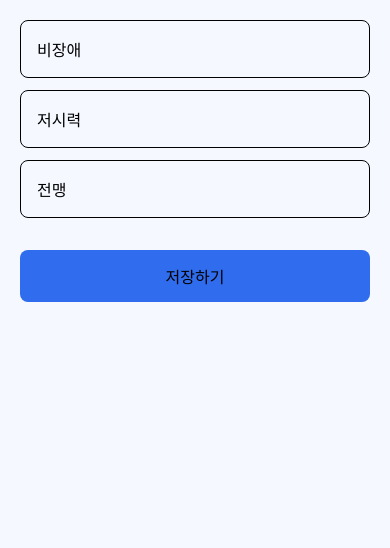
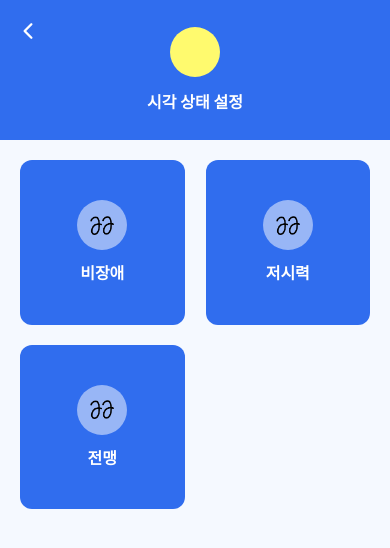
Before and after one commit to Forzzle/Ambby_FE, a React Native app: screen /VisionSetting in a window 390 px wide. Shown: the top 548 px of the page. Built offline with nearby package versions, Linux system fonts and the light colour scheme; what react-native-sound would draw is missing.

Commit message:
ui: 설정 페이지 피그마 디자인 적용

```diff
--- a/src/components/detailTabView/DetailTabView.jsx
+++ b/src/components/detailTabView/DetailTabView.jsx
@@ -61,7 +61,7 @@ const getStyles = theme =>
   StyleSheet.create({
     container: {
       flex: 1,
-      marginBottom: 150,
+      marginBottom: 120,
       backgroundColor: theme.colors.background,
       borderTopWidth: 1,
       borderTopColor: theme.colors.secondary,
--- a/src/components/detailTabView/InfoTab.jsx
+++ b/src/components/detailTabView/InfoTab.jsx
@@ -104,7 +104,7 @@ const getStyles = theme =>
     },
     tabs: {
       flexDirection: 'row',
-      marginBottom: 16,
+      marginBottom: 10,
       flexWrap: 'wrap',
     },
     tabButton: {
@@ -128,11 +128,11 @@ const getStyles = theme =>
       fontWeight: 'bold',
     },
     infoBox: {
-      flex: 1,
+      // flex: 1,
     },
     item: {
-      marginBottom: 12,
-      padding: 10,
+      marginBottom: 20,
+      // padding: 10,
       borderRadius: 6,
     },
     label: {
--- a/src/components/detailTabView/ReviewTab.jsx
+++ b/src/components/detailTabView/ReviewTab.jsx
@@ -34,7 +34,7 @@ const getStyles = theme =>
       body: {
         color: theme.colors.textPrimary,
         fontSize: 16,
-        lineHeight: 22,
+        lineHeight: 20,
       },
     },
   });
--- a/src/pages/BookMarkPage.jsx
+++ b/src/pages/BookMarkPage.jsx
@@ -74,7 +74,7 @@ const BookMarkPage = () => {
         contentContainerStyle={{paddingBottom: 20}}
         ListFooterComponent={renderFooter}
         ListEmptyComponent={
-          <Text style={styles.empty}>북마크된 장소가 없습니다.</Text>
+          <Text style={styles.emptyText}>북마크된 장소가 없습니다.</Text>
         }
       />
     </View>
@@ -105,4 +105,10 @@ const getStyles = theme =>
       fontWeight: 'bold',
       color: theme.colors.primary,
     },
+    emptyText: {
+      color: theme.colors.primary,
+      textAlign: 'center',
+      marginTop: 100,
+      justifyContent: 'center',
+    },
   });
--- a/src/pages/RoutePlanPage.jsx
+++ b/src/pages/RoutePlanPage.jsx
@@ -22,7 +22,11 @@ const RoutePlanPage = () => {
       {isLoading && <FullScreenLoader isBlur={true} />}
       <Header height={140} icon={icons.route} title={'여행 추가 페이지'} />
       {places.length === 0 ? (
-        <Text style={styles.emptyText}>아직 선택한 장소가 없습니다.</Text>
+        <Text style={styles.emptyText}>
+          {
+            '아직 선택한 장소가 없습니다.\n 장소를 저장해두고 최적 경로를 알아보세요.'
+          }
+        </Text>
       ) : (
         <FlatList
           data={places}
@@ -37,13 +41,14 @@ const RoutePlanPage = () => {
           contentContainerStyle={styles.listContainer}
         />
       )}
+      <View style={places.length === 0 && {margin: 'auto'}} />
       <RouteRequestButton
         onSuccess={data => {
           setRouteResult(data);
           setModalVisible(true);
         }}
         disabled={places.length === 0}
-        setIsLoading={setIsLoading} // 전달
+        setIsLoading={setIsLoading}
       />
       <RouteResultModal
         visible={modalVisible}
@@ -64,9 +69,10 @@ const getStyles = theme =>
     },
 
     emptyText: {
-      color: theme.colors.text,
+      color: theme.colors.primary,
       textAlign: 'center',
-      marginTop: 20,
+      marginTop: 100,
+      justifyContent: 'center',
     },
     listContainer: {
       paddingBottom: 40,
--- a/src/pages/SearchResultPage.jsx
+++ b/src/pages/SearchResultPage.jsx
@@ -80,7 +80,7 @@ const SearchResultPage = ({route}) => {
 
   return (
     <View style={styles.container}>
-      <Header />
+      <Header height={40} />
       <View style={styles.inputContainer}>
         <Pressable style={styles.iconWrapper} onPress={handleSearch}>
           <Image style={styles.icon} source={icons.search} />
@@ -147,7 +147,6 @@ const getStyles = theme =>
       borderRadius: 25,
       alignItems: 'center',
       justifyContent: 'center',
-      marginBottom: 12,
     },
     icon: {
       width: 32,
@@ -156,7 +155,7 @@ const getStyles = theme =>
       tintColor: theme.colors.primary,
     },
     input: {
-      margin: 20,
+      margin: 10,
       fontSize: 16,
       textAlign: 'center',
       color: theme.colors.textOnPrimary,
--- a/src/pages/SettingPage.jsx
+++ b/src/pages/Setting/SettingPage.jsx
@@ -1,9 +1,9 @@
 import React from 'react';
 import {Text, View, StyleSheet, TouchableOpacity, Image} from 'react-native';
 import {useNavigation} from '@react-navigation/native';
-import {useTheme} from '../contexts/themeContext';
-import {useAutoPlay} from '../contexts/AutoPlayContext'; // AutoPlay context import
-import icons from '../constants/icons';
+import {useTheme} from '../../contexts/themeContext';
+import {useAutoPlay} from '../../contexts/AutoPlayContext'; // AutoPlay context import
+import icons from '../../constants/icons';
 
 const SettingPage = () => {
   const navigation = useNavigation();
--- a/src/pages/ThemeSettingPage.jsx
+++ b/src/pages/Setting/ThemeSettingPage.jsx
@@ -7,15 +7,13 @@ import {
   Image,
   Modal,
 } from 'react-native';
-import {useNavigation} from '@react-navigation/native';
-import {useTheme} from '../contexts/themeContext';
-import Header from '../components/Header';
-import icons from '../constants/icons';
+
+import {useTheme} from '../../contexts/themeContext';
+import Header from '../../components/Header';
+import icons from '../../constants/icons';
 
 const ThemeSettingPage = () => {
-  const navigation = useNavigation();
   const {setThemeByKey, themeKey, themes, descriptions} = useTheme();
-  const {theme} = useTheme();
 
   const [modalVisible, setModalVisible] = useState(false);
   const [modalContent, setModalContent] = useState('');
--- /dev/null
+++ b/src/pages/Setting/VisionSettingPage.jsx
@@ -0,0 +1,99 @@
+import React from 'react';
+import {View, Text, TouchableOpacity, StyleSheet, Image} from 'react-native';
+import {useVision} from '../../contexts/visionContext';
+import {useTheme} from '../../contexts/themeContext';
+import Header from '../../components/Header';
+import icons from '../../constants/icons';
+
+const visionOptions = [
+  {key: '비장애', label: '비장애'},
+  {key: '저시력', label: '저시력'},
+  {key: '전맹', label: '전맹'},
+];
+
+const VisionSettingPage = () => {
+  const {theme} = useTheme();
+  const {visionMode, updateVisionMode} = useVision();
+  const styles = getStyles(theme);
+
+  const handleSelect = async option => {
+    await updateVisionMode(option);
+  };
+
+  return (
+    <View style={styles.container}>
+      <Header title={'시각 상태 설정'} icon={'none'} height={140} />
+
+      <View style={styles.gridContainer}>
+        {visionOptions.map(option => {
+          const isSelected = visionMode === option.key;
+          return (
+            <TouchableOpacity
+              key={option.key}
+              style={[
+                styles.button,
+                {backgroundColor: theme.colors.primary},
+                isSelected && styles.selectedBorder,
+              ]}
+              onPress={() => handleSelect(option.key)}>
+              <View style={styles.iconWrapper}>
+                <Image style={styles.icon} source={icons.visionSetting} />
+              </View>
+              <Text style={styles.label}>{option.label}</Text>
+            </TouchableOpacity>
+          );
+        })}
+      </View>
+    </View>
+  );
+};
+
+export default VisionSettingPage;
+
+// 🔥 스타일
+const getStyles = theme =>
+  StyleSheet.create({
+    container: {
+      flex: 1,
+      backgroundColor: theme.colors.background,
+    },
+    gridContainer: {
+      flexDirection: 'row',
+      flexWrap: 'wrap',
+      justifyContent: 'space-between', // <-- 좌우 여백 균등하게
+      paddingHorizontal: 20, // <-- 양옆 패딩
+      marginTop: 20,
+    },
+    button: {
+      width: '47%', // <-- 2열, 살짝 간격 있게
+      aspectRatio: 1, // 정사각형
+      borderRadius: 12,
+      alignItems: 'center',
+      justifyContent: 'center',
+      marginBottom: 20,
+    },
+    selectedBorder: {
+      borderWidth: 3,
+      borderColor: theme.colors.secondary, // 선택 시 secondary 색 테두리
+    },
+    iconWrapper: {
+      width: 50,
+      height: 50,
+      borderRadius: 25,
+      backgroundColor: '#ffffff80',
+      justifyContent: 'center',
+      alignItems: 'center',
+      marginBottom: 10,
+    },
+    icon: {
+      width: 24,
+      height: 24,
+      resizeMode: 'contain',
+      tintColor: '#000',
+    },
+    label: {
+      fontSize: 16,
+      fontWeight: 'bold',
+      color: theme.colors.textOnPrimary,
+    },
+  });
--- a/src/pages/VisionSettingPage.jsx
+++ /dev/null
@@ -1,88 +0,0 @@
-import React, {useState} from 'react';
-import {View, Text, TouchableOpacity, StyleSheet} from 'react-native';
-import {useVision} from '../contexts/visionContext';
-import {useNavigation} from '@react-navigation/native';
-import {useTheme} from '../contexts/themeContext';
-
-const visionOptions = ['비장애', '저시력', '전맹'];
-
-const VisionSettingPage = () => {
-  const {theme} = useTheme();
-  const {visionMode, updateVisionMode} = useVision(); //context로 관리
-  const [selected, setSelected] = useState(visionMode);
-  const navigation = useNavigation();
-
-  const saveSelection = async () => {
-    if (selected) {
-      await updateVisionMode(selected);
-      // navigation.navigate('Search');
-    }
-  };
-
-  return (
-    <View
-      style={[styles.container, {backgroundColor: theme.colors.background}]}>
-      {visionOptions.map(option => (
-        <TouchableOpacity
-          key={option}
-          style={[
-            styles.option,
-            {borderColor: theme.colors.border},
-            selected === option && styles.selectedOption,
-          ]}
-          onPress={() => setSelected(option)}>
-          <Text
-            style={[
-              styles.optionText,
-              {color: theme.colors.text},
-              selected === option && styles.selectedText,
-            ]}>
-            {option}
-          </Text>
-        </TouchableOpacity>
-      ))}
-      <TouchableOpacity
-        style={[styles.button, {backgroundColor: theme.colors.primary}]}
-        onPress={saveSelection}
-        disabled={!selected}>
-        <Text style={[styles.buttonText, {color: theme.colors.text}]}>
-          저장하기
-        </Text>
-      </TouchableOpacity>
-    </View>
-  );
-};
-
-export default VisionSettingPage;
-
-const styles = StyleSheet.create({
-  container: {
-    flex: 1,
-    padding: 20,
-  },
-  option: {
-    padding: 16,
-    borderWidth: 1,
-    borderRadius: 8,
-    marginBottom: 12,
-  },
-  selectedOption: {
-    backgroundColor: '#000',
-  },
-  optionText: {
-    fontSize: 16,
-  },
-  selectedText: {
-    color: '#fff',
-    fontWeight: 'bold',
-  },
-  button: {
-    marginTop: 20,
-    paddingVertical: 14,
-    borderRadius: 8,
-    alignItems: 'center',
-  },
-  buttonText: {
-    fontSize: 16,
-  },
-});
--- a/src/router.js
+++ b/src/router.js
@@ -10,10 +10,10 @@ import DetailPage from './pages/DetailPage';
 import SearchPage from './pages/SearchPage';
 import SearchResultPage from './pages/SearchResultPage';
 import SoundPage from './pages/SoundPage';
-import VisionSettingPage from './pages/VisionSettingPage';
-import ThemeSettingPage from './pages/ThemeSettingPage';
+import VisionSettingPage from './pages/Setting/VisionSettingPage';
+import ThemeSettingPage from './pages/Setting/ThemeSettingPage';
 import BookMarkPage from './pages/BookMarkPage';
-import SettingPage from './pages/SettingPage';
+import SettingPage from './pages/Setting/SettingPage';
 import RoutePlanPage from './pages/RoutePlanPage';
 import {AutoPlayProvider} from './contexts/AutoPlayContext';
 
```
Also changed, not shown: 1 other file (tests, documents, lock files or other folders).
